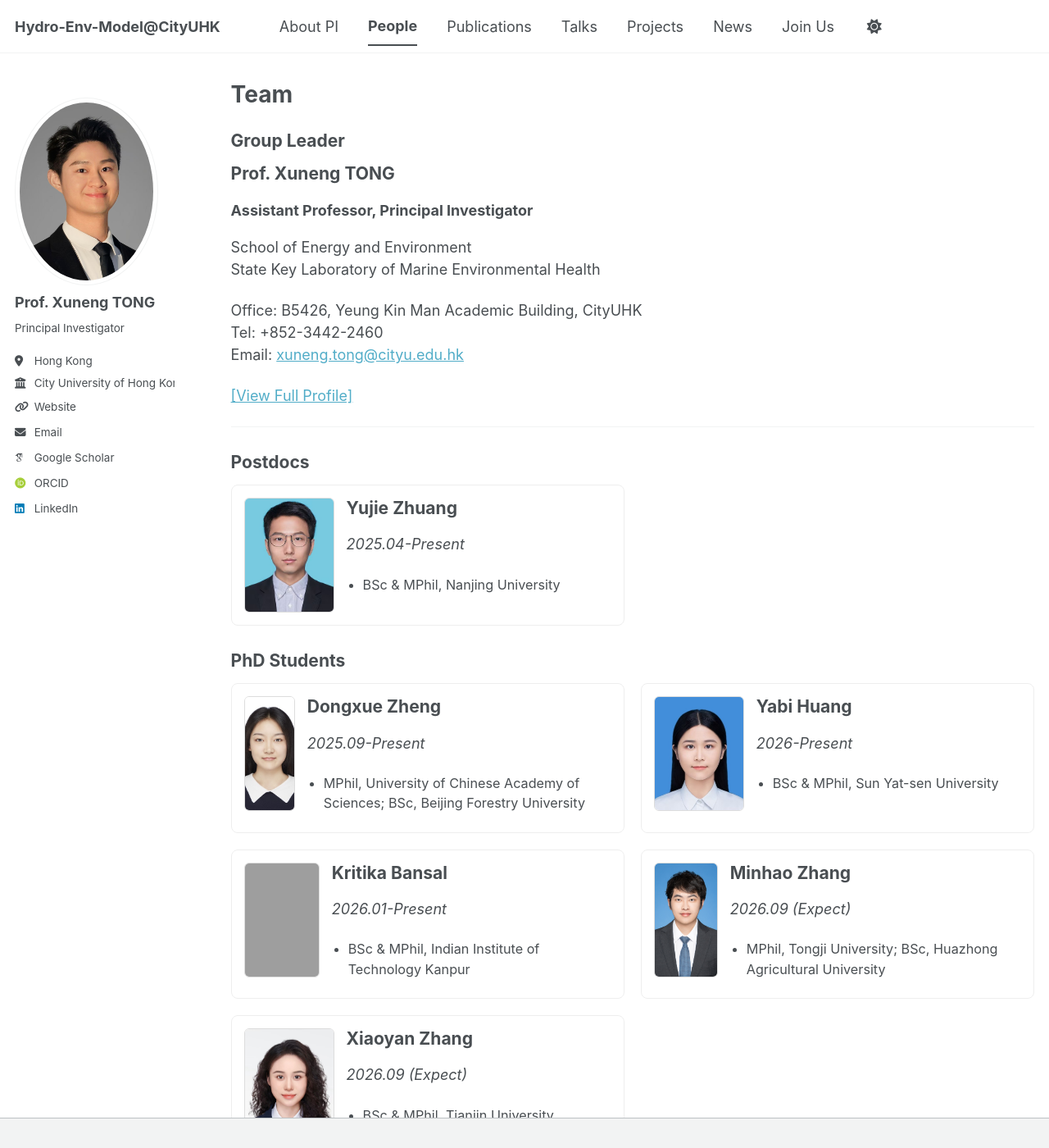
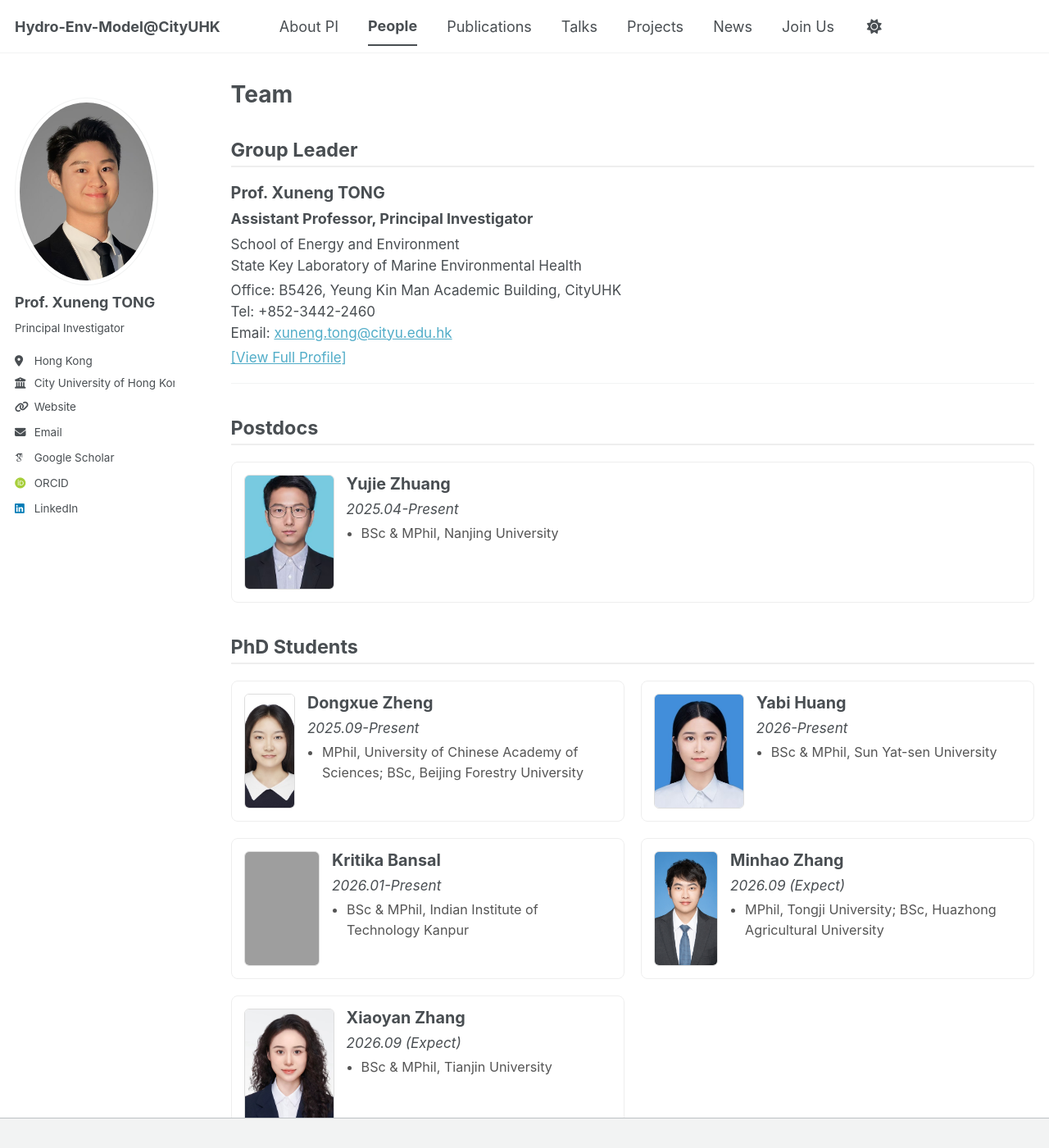
Before and after one commit to TongXuneng/TongXuneng.github.io, a Jekyll site: the page built from _pages/team.html, in a window 1280 px wide and 1400 px high. Shown: the whole window at 82% size. Built offline with Jekyll 4.4.1, drawn with Linux system fonts in a browser that asks for light colours; some web fonts are replaced; a script bundle is joined from its source files by our own code; library files that are not in the unit come from our copies.

Commit message:
Update team.html

```diff
--- a/_pages/team.html
+++ b/_pages/team.html
@@ -109,24 +109,39 @@ author_profile: true
 </ul>
 
 <style>
-  /* Standardize header sizes */
-  .section-header { margin-top: 30px !important; margin-bottom: 15px !important; font-size: 1.17em !important; }
-  .team-title { margin: 0 0 5px 0 !important; font-size: 1.17em !important; }
+  /* 基础标题样式 */
+  .section-header { margin-top: 40px !important; margin-bottom: 20px !important; font-size: 1.3em !important; border-bottom: 2px solid #eee; padding-bottom: 5px; }
+  .team-title { margin: 0 0 5px 0 !important; font-size: 1.1em !important; }
 
-  .team-grid { display: grid; grid-template-columns: repeat(2, 1fr); gap: 20px; margin-bottom: 30px; }
-  .team-member-student { display: flex; gap: 15px; align-items: flex-start; border: 1px solid #eee; padding: 15px; border-radius: 8px; }
-  .photo img { border-radius: 8px; border: 1px solid #ddd; object-fit: cover; height: 120px; width: 100px; }
-  .info ul { margin: 0; padding-left: 20px; font-size: 0.9em; }
-</style>
+  /* 智能响应式网格：在手机上自动变单列，在电脑上自动变多列 */
+  .team-grid {
+    display: grid;
+    grid-template-columns: repeat(auto-fit, minmax(320px, 1fr));
+    gap: 20px;
+    margin-bottom: 30px;
+  }
 
-<style>
-  /* 强制所有成员头像的大小统一 */
+  /* 成员卡片设计 */
+  .team-member-student {
+    display: flex;
+    gap: 15px;
+    align-items: flex-start;
+    border: 1px solid #eee;
+    padding: 15px;
+    border-radius: 8px;
+  }
+
+  /* 核心：统一头像大小，强制对齐 */
   .photo img {
-    width: 110px !important;  /* 强制统一宽度 */
-    height: 140px !important; /* 强制统一高度 */
-    object-fit: cover !important; /* 关键：自动裁剪并填满框，保持比例 */
-    object-position: center top !important; /* 确保头像头部居中显示 */
     border-radius: 6px;
+    border: 1px solid #ddd;
+    object-fit: cover; /* 自动裁剪，统一比例 */
+    height: 140px;
+    width: 110px;
     display: block;
   }
+
+  /* 信息排版优化 */
+  .info p { margin: 0 0 5px 0 !important; font-size: 0.95em; }
+  .info ul { margin: 5px 0 0 0; padding-left: 18px; font-size: 0.9em; color: #555; }
 </style>
```
